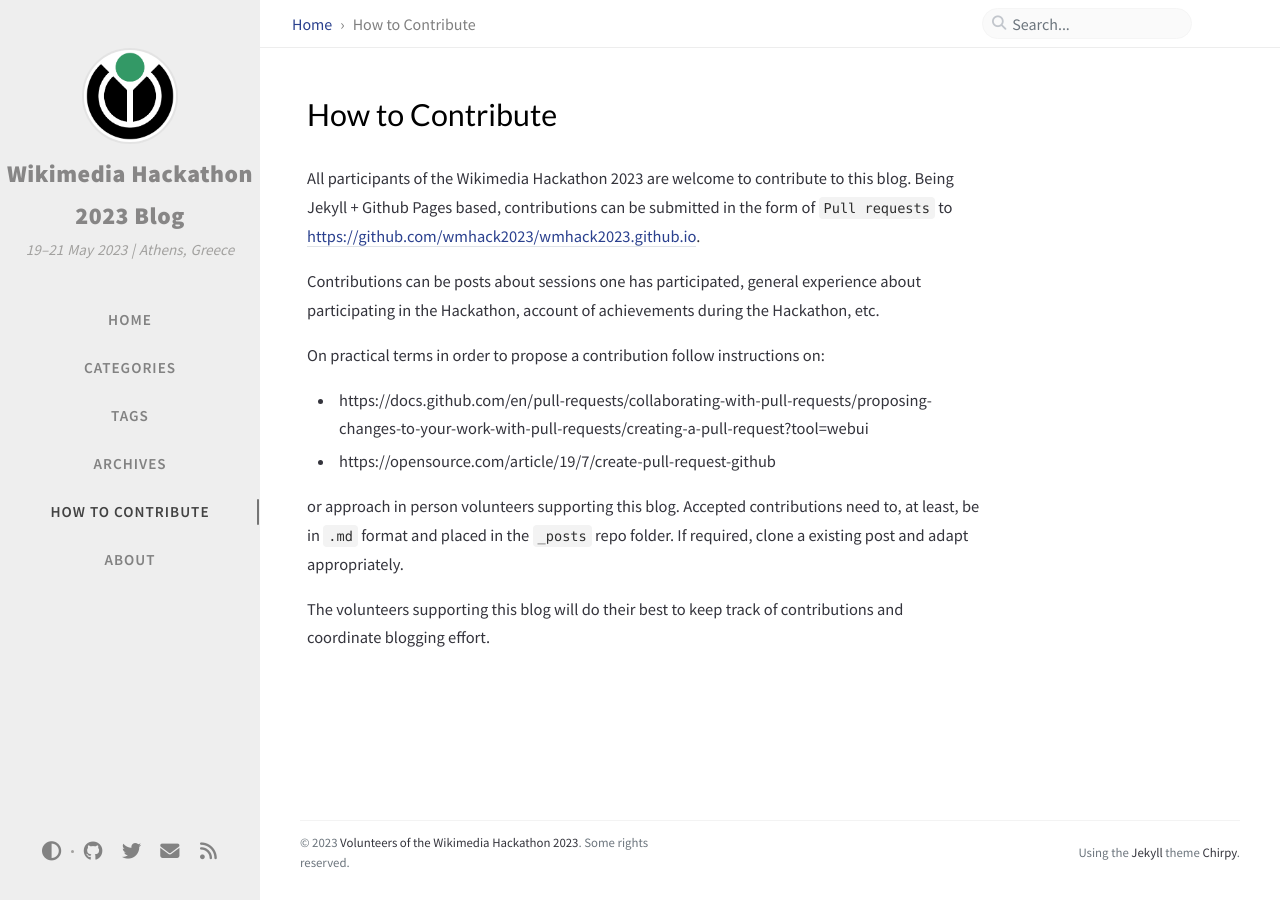
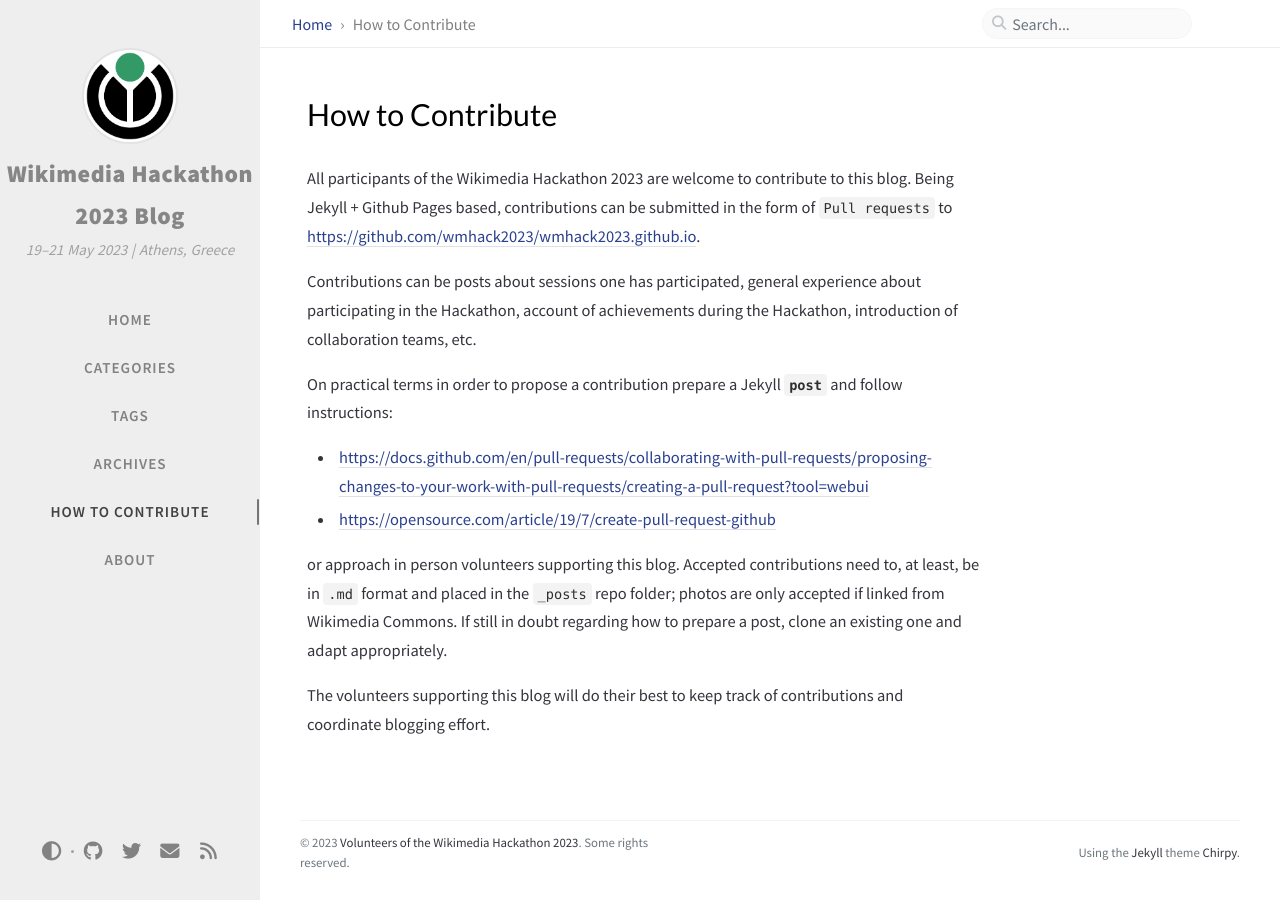
Before and after one commit to wmhack2023/wmhack2023.github.io, a Jekyll site: the page built from _tabs/contribute.md, in a window 1280 px wide. Built offline with Jekyll 4.4.1, drawn with Linux system fonts in a browser that asks for light colours; comment, search, counter and statistics services are not loaded.

Commit message:
Minnor changes to _tabs text and changed links to open in new window

```diff
--- a/_tabs/contribute.md
+++ b/_tabs/contribute.md
@@ -5,14 +5,14 @@
 ---
 
 All participants of the Wikimedia Hackathon 2023 are welcome to contribute to this blog.
-Being Jekyll + Github Pages based, contributions can be submitted in the form of `Pull requests` to [https://github.com/wmhack2023/wmhack2023.github.io](https://github.com/wmhack2023/wmhack2023.github.io).
+Being Jekyll + Github Pages based, contributions can be submitted in the form of `Pull requests` to [https://github.com/wmhack2023/wmhack2023.github.io](https://github.com/wmhack2023/wmhack2023.github.io){:target="_blank"}.
 
-Contributions can be posts about sessions one has participated, general experience about participating in the Hackathon, account of achievements during the Hackathon, etc.
+Contributions can be posts about sessions one has participated, general experience about participating in the Hackathon, account of achievements during the Hackathon, introduction of collaboration teams, etc.
 
-On practical terms in order to propose a contribution follow instructions on:
-+ https://docs.github.com/en/pull-requests/collaborating-with-pull-requests/proposing-changes-to-your-work-with-pull-requests/creating-a-pull-request?tool=webui
-+ https://opensource.com/article/19/7/create-pull-request-github
+On practical terms in order to propose a contribution prepare a Jekyll **`post`** and follow instructions:
++ [https://docs.github.com/en/pull-requests/collaborating-with-pull-requests/proposing-changes-to-your-work-with-pull-requests/creating-a-pull-request?tool=webui](https://docs.github.com/en/pull-requests/collaborating-with-pull-requests/proposing-changes-to-your-work-with-pull-requests/creating-a-pull-request?tool=webui){:target="_blank"}
++ [https://opensource.com/article/19/7/create-pull-request-github](https://opensource.com/article/19/7/create-pull-request-github){:target="_blank"}
 
-or approach in person volunteers supporting this blog. Accepted contributions need to, at least, be in `.md` format and placed in the `_posts` repo folder. If required, clone a existing post and adapt appropriately.
+or approach in person volunteers supporting this blog. Accepted contributions need to, at least, be in `.md` format and placed in the `_posts` repo folder; photos are only accepted if linked from Wikimedia Commons. If still in doubt regarding how to prepare a post, clone an existing one and adapt appropriately.
 
 The volunteers supporting this blog will do their best to keep track of contributions and coordinate blogging effort.
```
Also changed, not shown: _tabs/about.md (+4 -4 lines).
